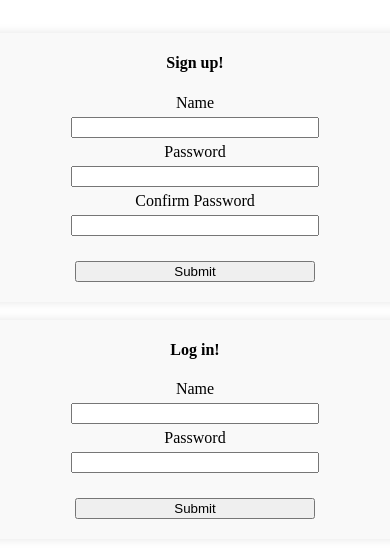
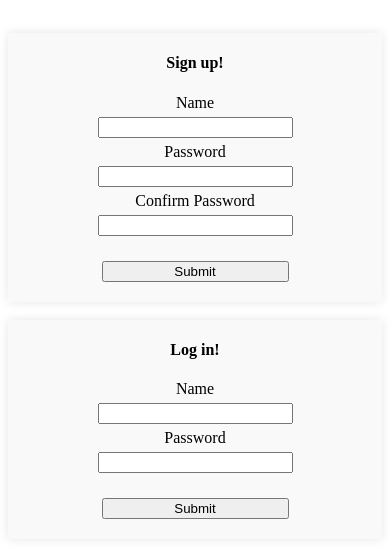
Before and after one commit to daWiz314/psychic-eureka, a Flask app: page /index/ in a window 390 px wide; the page is wider, and only the part inside the window is pictured. Shown: the part 39-597 px from the top of that part. Run offline with Flask 3, Linux system fonts and the light colour scheme.

Commit message:
Fixed mobile formatting for forms

```diff
--- a/index/static/styles.css
+++ b/index/static/styles.css
@@ -1,6 +1,6 @@
 form {
     position: relative;
-    width: 30em;
+    width: min(30em, 100%);
     top: 4em;
     display: flex;
     flex-direction: column;
```
